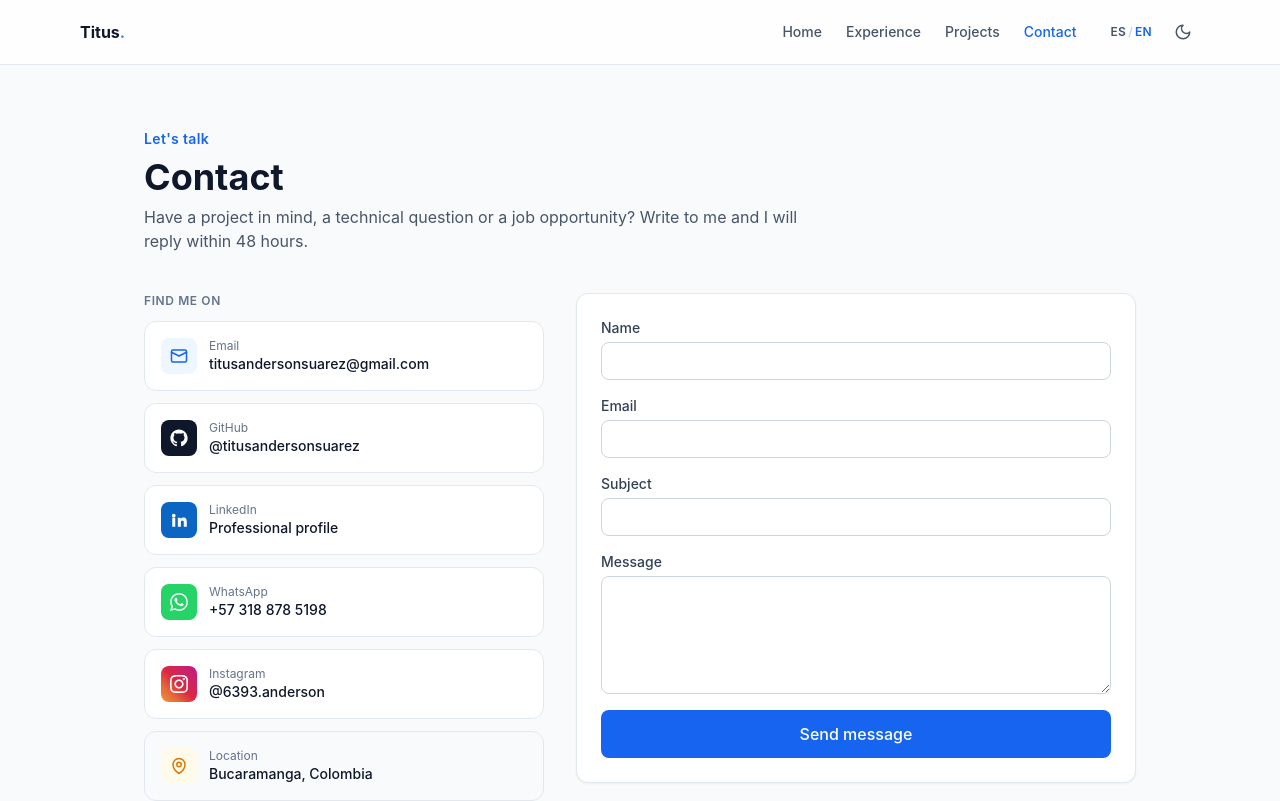
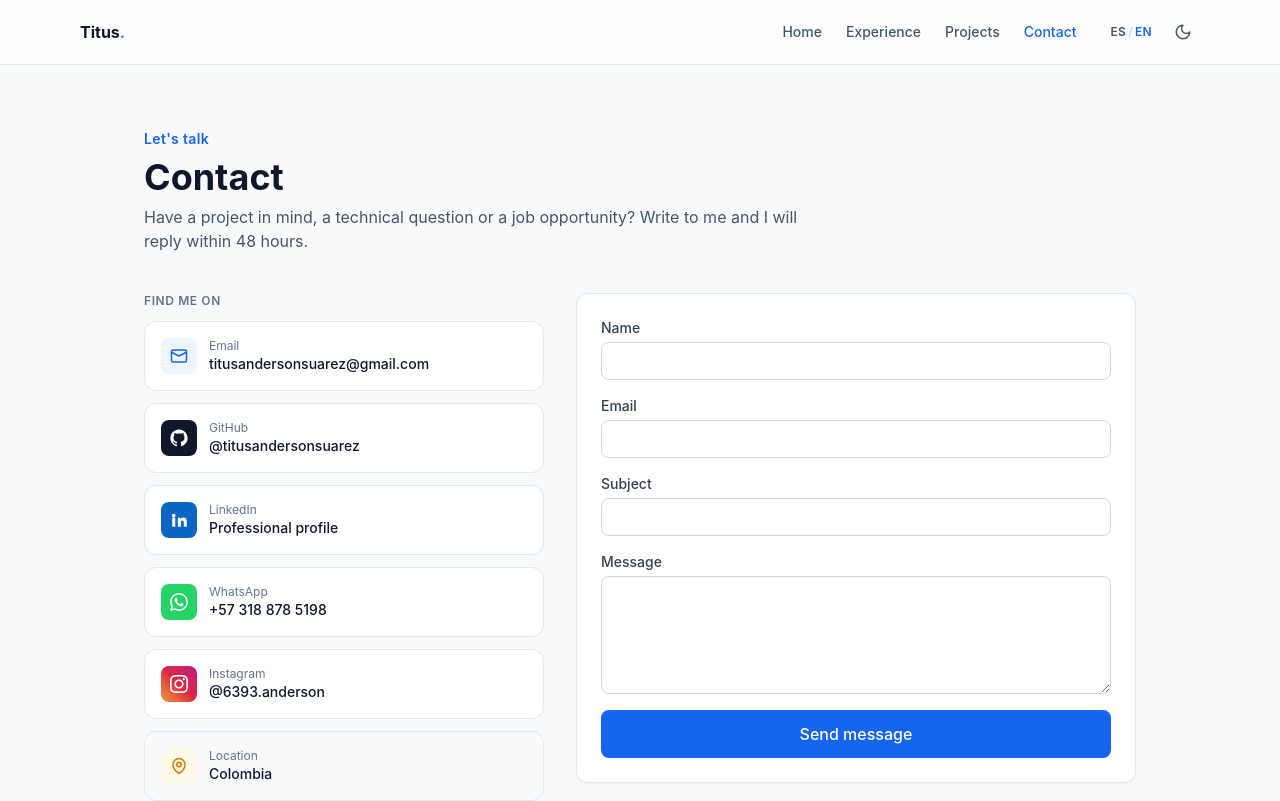
Before and after one commit to titusandersonsuarez/portafolio-de-proyectos, an Angular app: page /contacto in a window 1280 px wide. Shown: the top 801 px of the page. Built offline with nearby package versions, Linux system fonts and the light colour scheme.

Commit message:
chore: ubicación solo Colombia en portafolio y CV
Co-Authored-By: Claude Opus 5.5 <noreply@anthropic.com>
Claude-Session: https://claude.ai/code/session_01N6Kb1fT2Uwm4CgsCa5SYXT

```diff
--- a/src/app/core/constants/personal-info.ts
+++ b/src/app/core/constants/personal-info.ts
@@ -9,7 +9,7 @@ export const PERSONAL_INFO = {
     es: 'Construyo aplicaciones web para el sector salud con Java, Spring Boot y Angular.',
     en: 'I build web applications for the healthcare sector with Java, Spring Boot and Angular.'
   },
-  location: 'Bucaramanga, Colombia',
+  location: 'Colombia',
   email: 'titusandersonsuarez@gmail.com',
   github: 'https://github.com/titusandersonsuarez',
   linkedin: 'https://www.linkedin.com/in/anderson-suarez-150597239',
--- a/src/app/layout/footer/footer.ts
+++ b/src/app/layout/footer/footer.ts
@@ -71,7 +71,7 @@ import { LanguageService } from '../../core/services/language.service';
 
         <div class="text-sm flex flex-col md:flex-row items-center justify-between gap-2
                     text-slate-500 dark:text-slate-400">
-          <p>&copy; {{ year }} {{ name }} — Bucaramanga, Colombia</p>
+          <p>&copy; {{ year }} {{ name }} — Colombia</p>
           <p class="text-slate-400 dark:text-slate-500">{{ i18n.t('footer.builtWith') }}</p>
         </div>
       </div>
--- a/src/index.html
+++ b/src/index.html
@@ -5,7 +5,7 @@
   <title>Anderson Suárez · Full Stack Developer</title>
   <base href="/">
   <meta name="viewport" content="width=device-width, initial-scale=1">
-  <meta name="description" content="Portafolio de Anderson Suárez, Full Stack Developer basado en Bucaramanga. Java, Spring Boot, Angular, .NET, PostgreSQL.">
+  <meta name="description" content="Portafolio de Anderson Suárez, Full Stack Developer en Colombia. Java, Spring Boot, Angular, .NET, PostgreSQL.">
   <meta name="theme-color" content="#2d82ff">
   <link rel="icon" type="image/x-icon" href="favicon.ico">
 </head>
```
Also changed, not shown: 2 other files (tests, documents, lock files or other folders).
